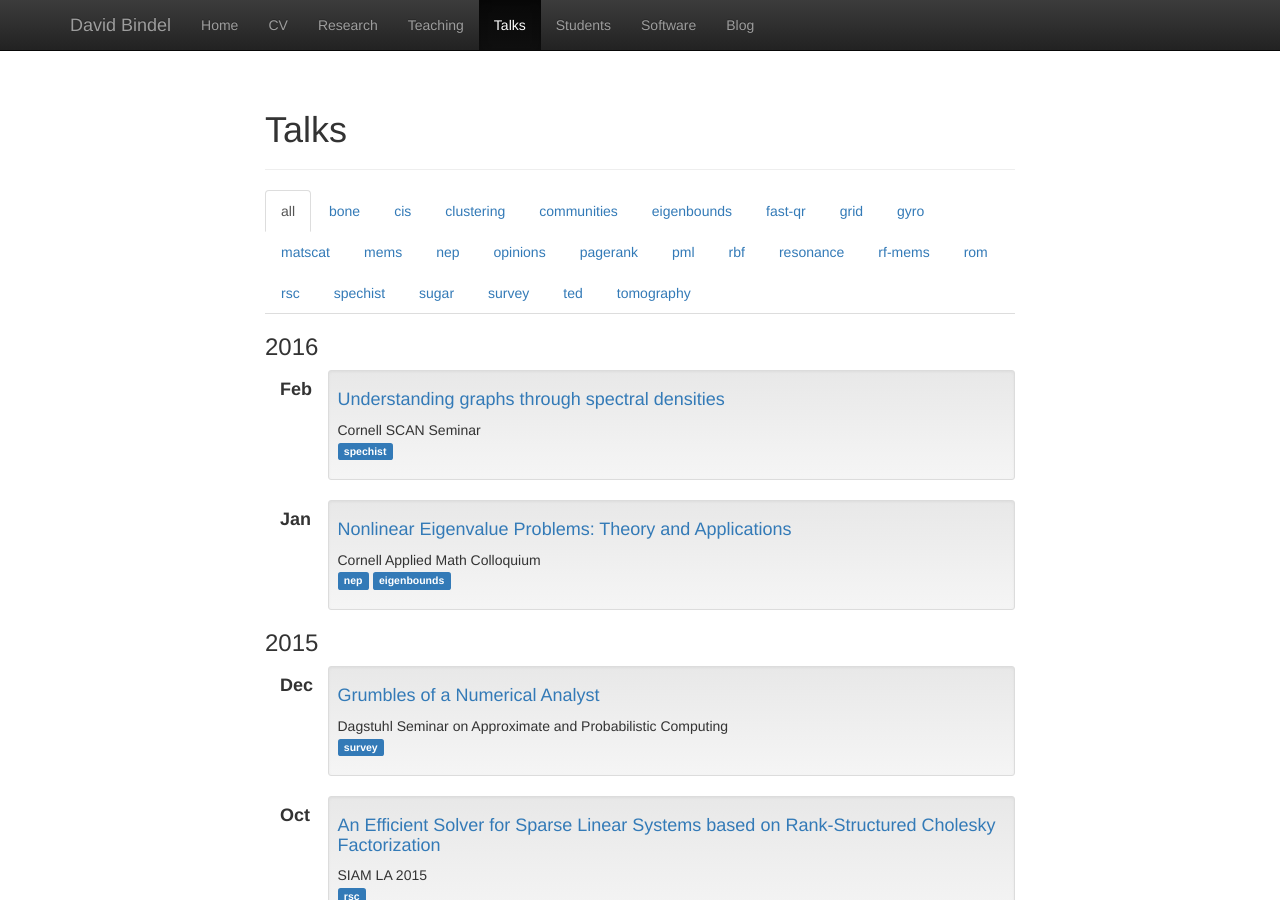
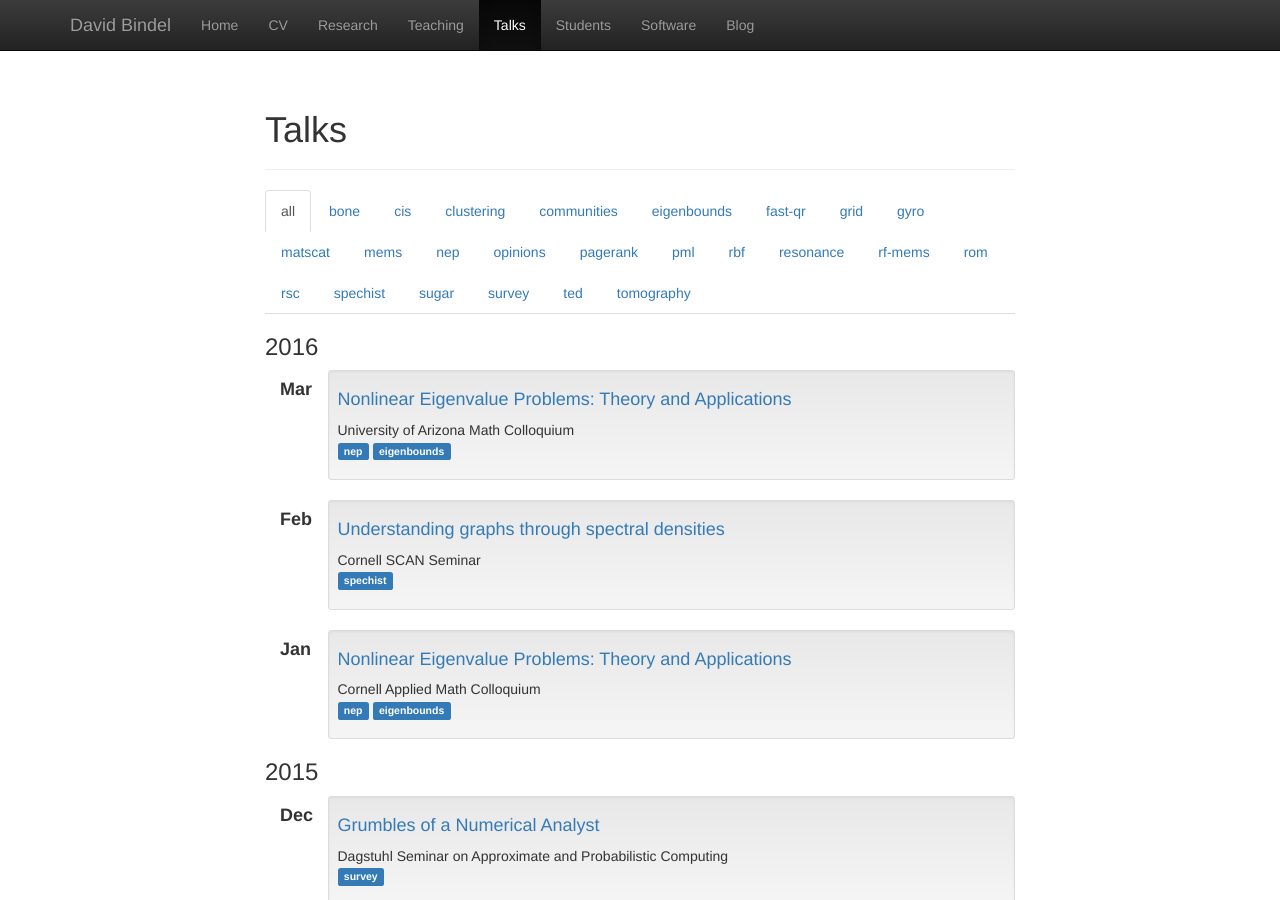
Before and after one commit to dbindel/cornell_web, a Jekyll site: the page built from talks.html, in a window 1280 px wide and 900 px high. Built offline with Jekyll 4.4.1, drawn with Linux system fonts in a browser that asks for light colours; nearby versions of some CDN libraries.

Commit message:
Added Arizona presentation slides (draft).

```diff
--- a/_data/present.yml
+++ b/_data/present.yml
@@ -970,3 +970,10 @@
   tags: [spechist]
   where: Cornell SCAN Seminar
   type: seminar
+-
+  date: 2016-03
+  file: arizona/arizona-mar16.pdf
+  title: "Nonlinear Eigenvalue Problems: Theory and Applications"
+  tags: [nep, eigenbounds]
+  where: University of Arizona Math Colloquium
+  type: colloquium
```
